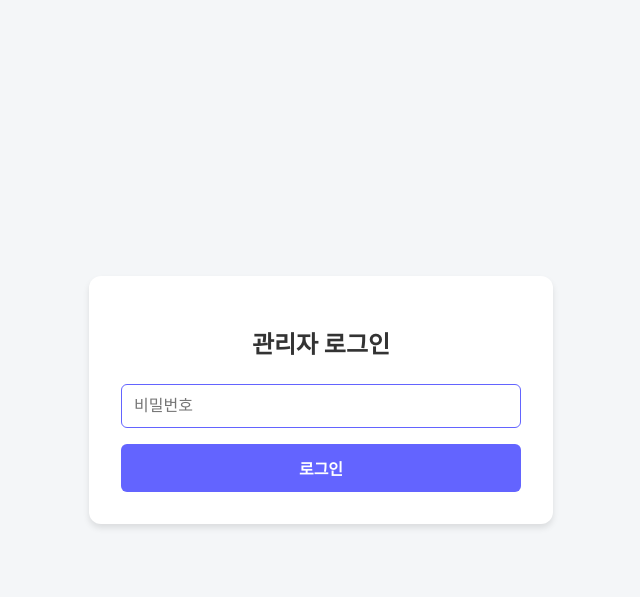
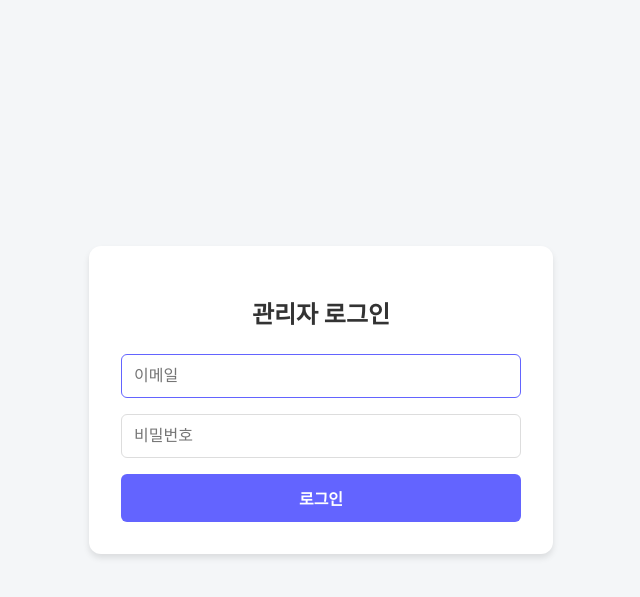
Before and after one commit to Lastorder-DC/occm-apply-server, a Flask app: page /apply-admin/admin-login in a window 1280 px wide. Shown: the top 597 px of the page, without its empty margins (319-959 px from the left). Run offline with Flask 3, Linux system fonts and the light colour scheme.

Commit message:
Add email input field to admin login form

```diff
--- a/templates/admin_login.html
+++ b/templates/admin_login.html
@@ -27,11 +27,11 @@
             text-align: center;
         }
         h1 { font-size: 1.5rem; color: #333; margin-bottom: 1.5rem; }
-        input[type="password"] {
+        input[type="email"], input[type="password"] {
             width: 100%; padding: 12px; margin-bottom: 1rem; border: 1px solid #ddd;
             border-radius: 6px; box-sizing: border-box; font-size: 1rem;
         }
-        input[type="password"]:focus { border-color: #6364ff; outline: none; }
+        input[type="email"]:focus, input[type="password"]:focus { border-color: #6364ff; outline: none; }
         button {
             width: 100%; padding: 12px; background-color: #6364ff; color: white;
             border: none; border-radius: 6px; font-size: 1rem; font-weight: bold; cursor: pointer;
@@ -50,6 +50,7 @@
         {% endif %}
 
         <form action="/apply-admin/admin-login" method="POST">
+            <input type="email" name="email" placeholder="이메일" required autofocus>
             <input type="password" name="password" placeholder="비밀번호" required autofocus>
             {% if turnstile_site_key %}
             <div class="cf-turnstile" data-sitekey="{{ turnstile_site_key }}"></div>
```
